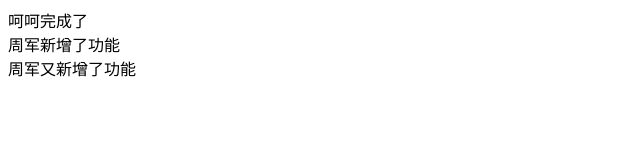
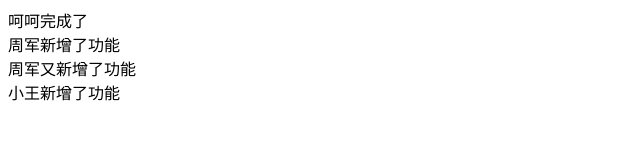
Before and after one commit to nanaihaonv2018/-sz12, a plain HTML site: page hehe.html in a window 1280 px wide. Shown: the whole page, without its empty margins (0-640 px from the left). Drawn offline with Linux system fonts and the light colour scheme.

Commit message:
小王新增了功能

```diff
--- a/hehe.html
+++ b/hehe.html
@@ -7,5 +7,6 @@
     <div>呵呵完成了</div>
     <div>周军新增了功能</div>
     <div>周军又新增了功能</div>
+    <div>小王新增了功能</div>
     </body>
 </html>
```
